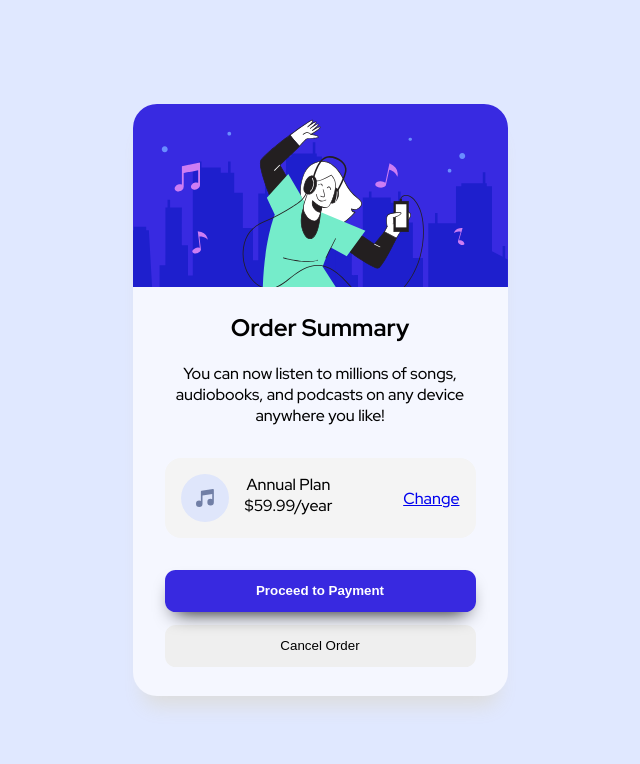
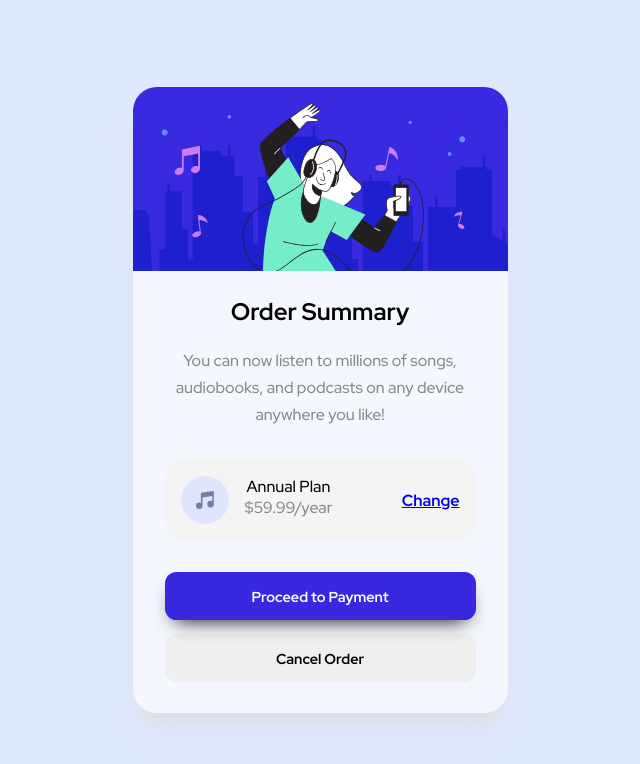
Before and after one commit to Klrfl/order-summary-component, a plain HTML site: page index.html in a window 1280 px wide. Shown: the whole page, without its empty margins (320-960 px from the left). Drawn offline with Linux system fonts and the light colour scheme; files whose address does not match are found by name.

Commit message:
style changes

```diff
--- a/CSS/styles.css
+++ b/CSS/styles.css
@@ -70,6 +70,11 @@ main{
   flex-direction: column;
 }
 
+.order-details p{
+  color: #888;
+  line-height: 1.7em;
+}
+
 .order-price{
   background: #f4f4f4;
   border-radius: 1em;
@@ -86,8 +91,20 @@ main{
   gap: 1em;
 }
 
+.order-price a{
+  font-weight: bold;
+}
+
+.order-price a:hover{
+  opacity: .7;
+}
+
 .price span{
   display: block;
+}
+
+.price span:nth-child(2){
+  color: #888;
 }
 
 .order-proceed{
@@ -103,14 +120,20 @@ main{
   padding: 1em;
   cursor: pointer;
   display: block;
+  font-family: 'Red Hat Display', sans-serif;
+  font-size: .9em;
+  font-weight: 700;
 }
 
 .btn-primary{
   background: var(--bluebright);
   color: white;
-  font-weight: 700;
   box-shadow: 0px 10px 20px -10px black;
   position: relative;
+}
+
+.btn-primary:hover{
+  opacity: .8;
 }
 
 .attribution {
```
